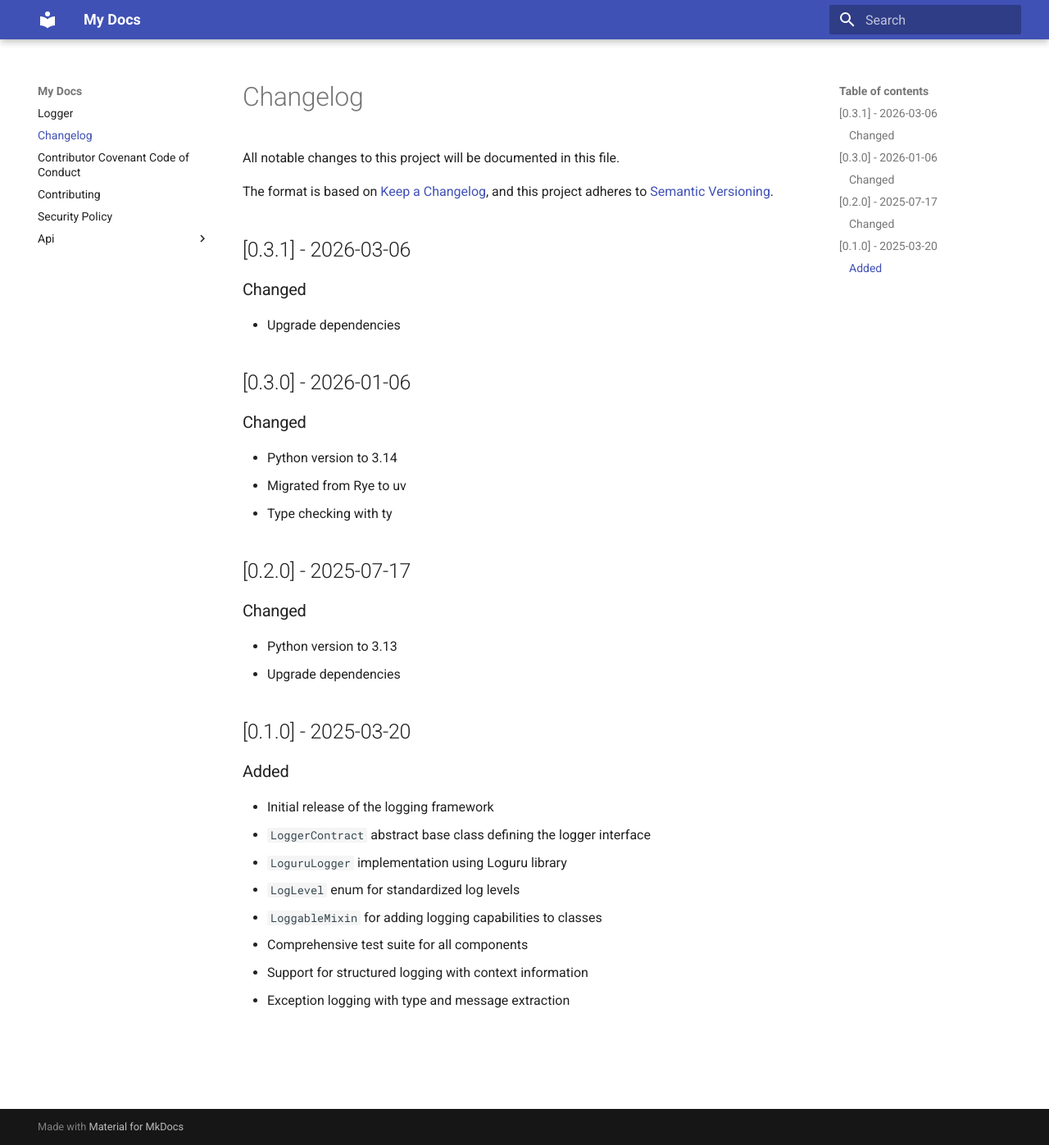
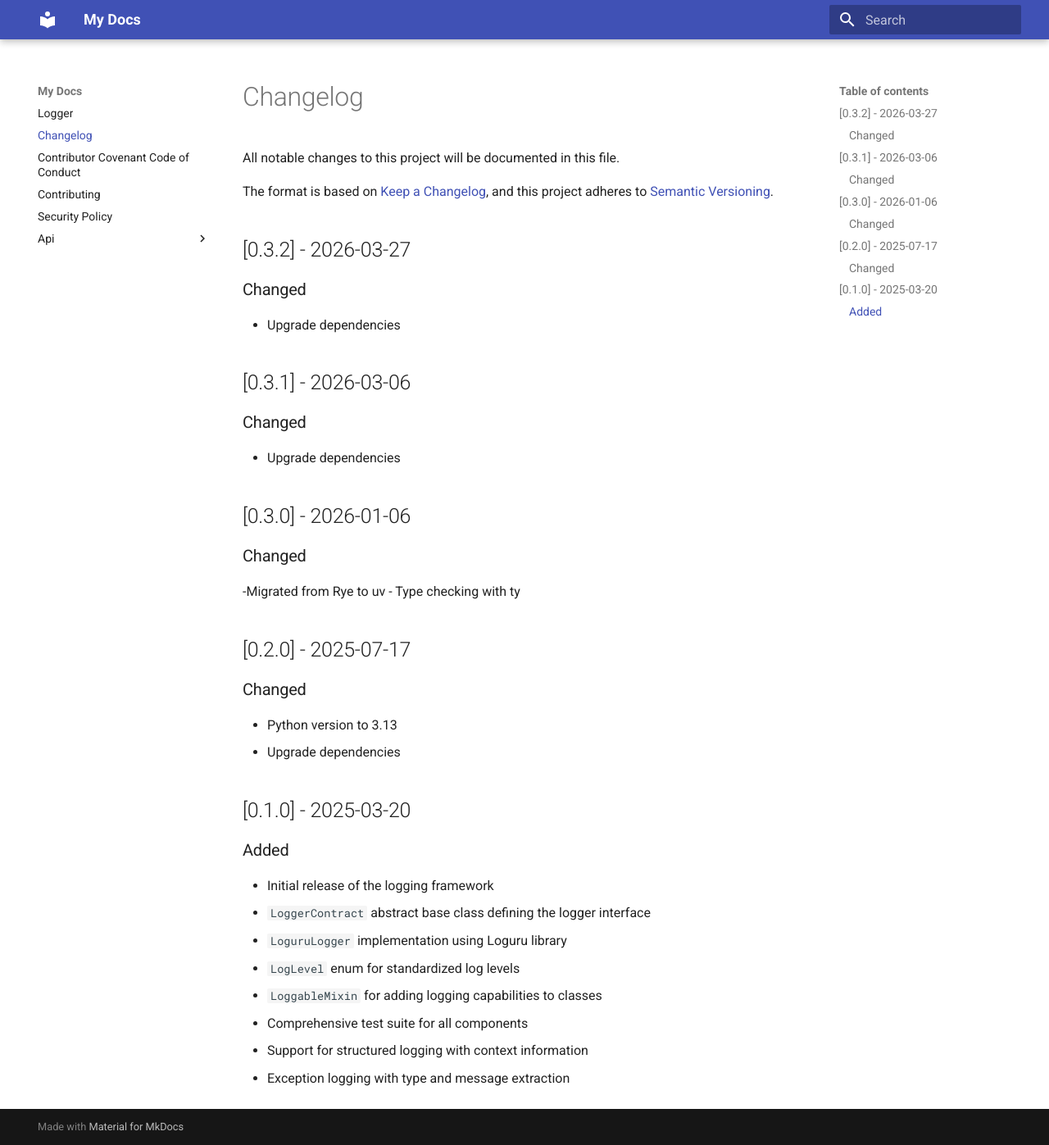
Before and after one commit to inokufu/python-logger, an MkDocs documentation site: the page built from docs/CHANGELOG.md, in a window 1280 px wide and 1397 px high. Shown: the whole window at 82% size. Built offline with MkDocs 1.6.1 and Material for MkDocs 9.7.7, drawn with Linux system fonts in a browser that asks for light colours.

Commit message:
:bookmark: New version 0.3.2

```diff
--- a/.copier-answers.yml
+++ b/.copier-answers.yml
@@ -1,9 +1,9 @@
 # Changes here will be overwritten by Copier
-_commit: 1c0960d
+_commit: 0049f24
 _src_path: git@github.com:inokufu/python-project-template.git
 author_email: contact@inokufu.com
 author_name: Inokufu
-min_python_version: '3.14'
+min_python_version: '3.13'
 package_name: logger
 project_description: Python logger
 project_name: Logger
--- a/.pre-commit-config.yaml
+++ b/.pre-commit-config.yaml
@@ -28,14 +28,14 @@ repos:
         args: [ --py312-plus ]
 
   - repo: https://github.com/codespell-project/codespell
-    rev: v2.4.1
+    rev: v2.4.2
     hooks:
       - id: codespell  # See pyproject.toml for args
         additional_dependencies:
           - tomli
 
   - repo: https://github.com/astral-sh/uv-pre-commit
-    rev: 0.10.8
+    rev: 0.11.2
     hooks:
       - id: uv-lock
 
@@ -43,6 +43,7 @@ repos:
     rev: 0.17.0
     hooks:
       - id: uv-secure
+        args: [ --show-severity, --ignore-unfixed, --severity=medium ]
 
   - repo: https://github.com/mrtazz/checkmake.git
     rev: 0.2.2
--- a/docs/CHANGELOG.md
+++ b/docs/CHANGELOG.md
@@ -4,6 +4,13 @@ All notable changes to this project will be documented in this file.
 
 The format is based on [Keep a Changelog](https://keepachangelog.com/en/1.1.0/),
 and this project adheres to [Semantic Versioning](https://semver.org/spec/v2.0.0.html).
+
+## [0.3.2] - 2026-03-27
+
+### Changed
+
+- Upgrade dependencies
+
 
 ## [0.3.1] - 2026-03-06
 
@@ -15,8 +22,7 @@ and this project adheres to [Semantic Versioning](https://semver.org/spec/v2.0.0
 
 ### Changed
 
-- Python version to 3.14
-- Migrated from Rye to uv
+-Migrated from Rye to uv
 - Type checking with ty
 
 ## [0.2.0] - 2025-07-17
```
Also changed, not shown: docs/README.md (+1 -1 lines), pyproject.toml (+7 -7 lines), 3 other files.
